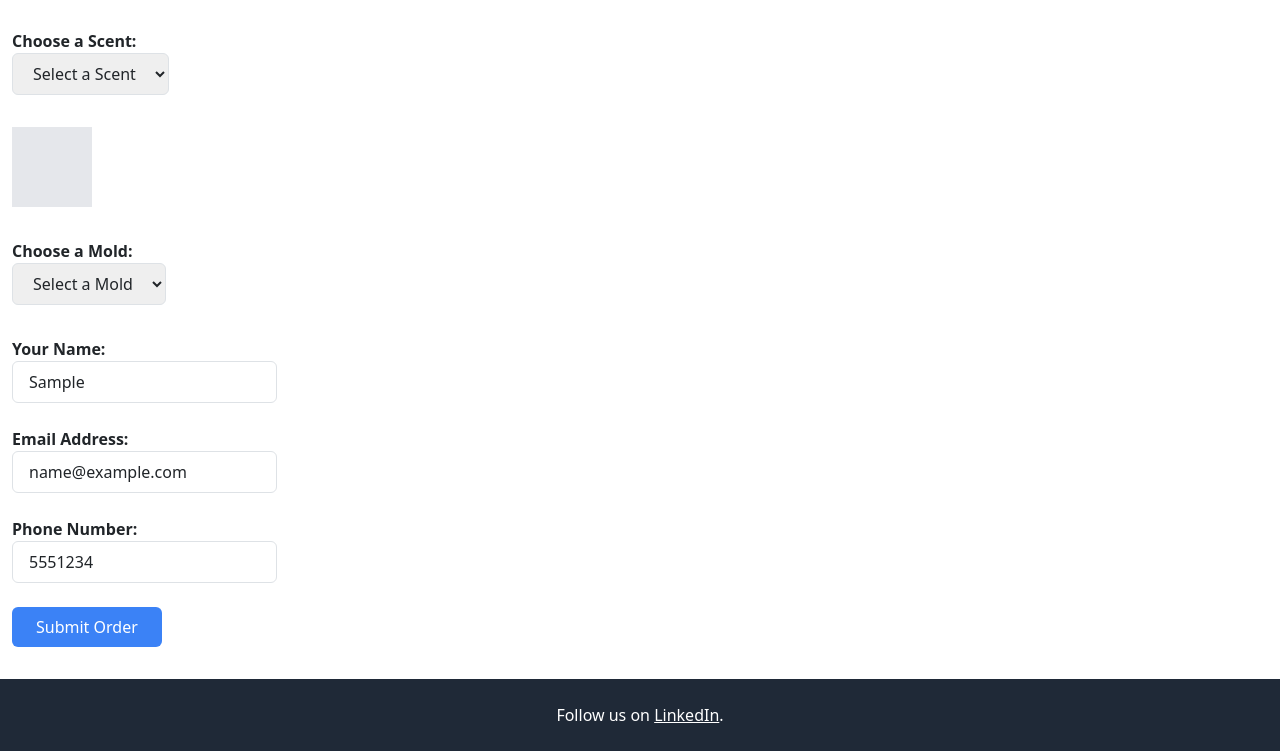
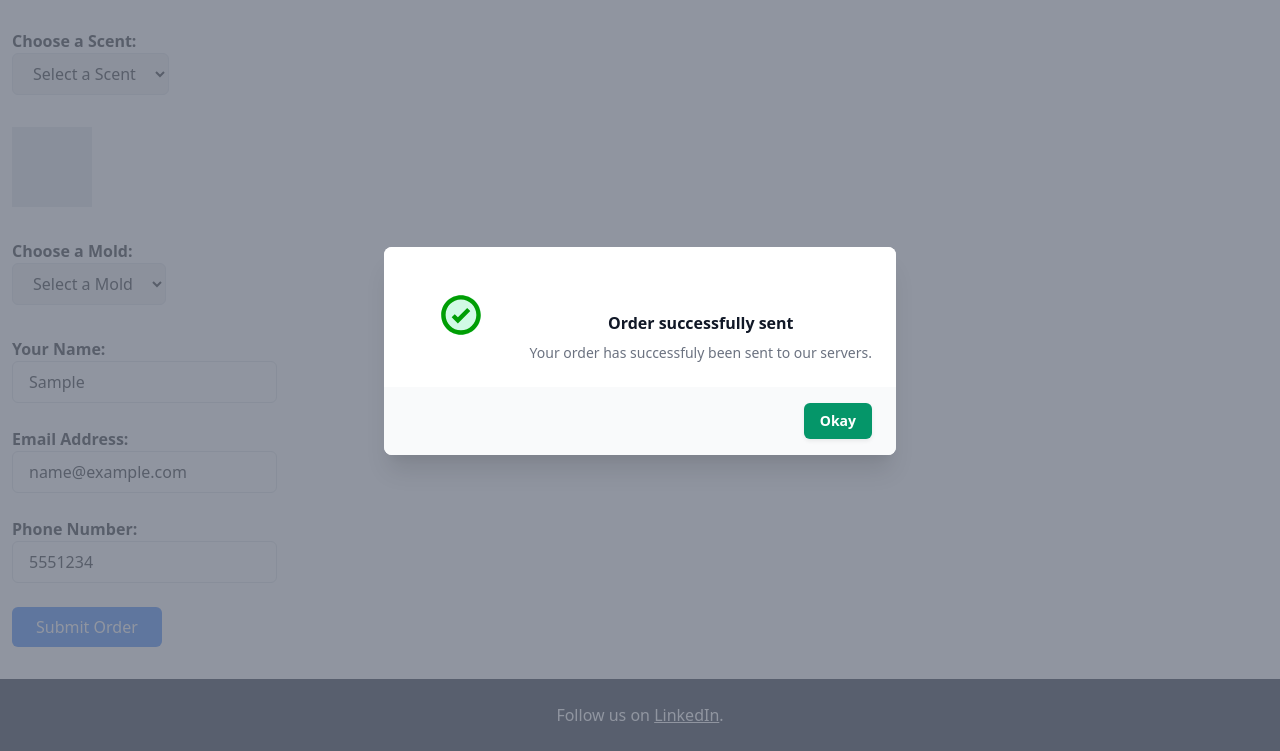
Before and after one commit to Aarav-Juneja/Nikki, a plain HTML site: page standard-order.html in a window 1280 px wide. Both pictures are taken after typing "Sample", "name@example.com", "5551234" into the empty fields and a click on the button "Submit Order". Shown: the part 425-1176 px from the top of the page. Drawn offline with nearby package versions, Linux system fonts and the light colour scheme; no server answers.

Commit message:
Fixed issue with standard order forms

```diff
--- a/standard-order.html
+++ b/standard-order.html
@@ -115,6 +115,60 @@
     </div>
   </footer>
 
+  <div class="relative z-10 hidden" aria-labelledby="modal-title" role="dialog" aria-modal="true" id="modal">
+    <!--
+      Background backdrop, show/hide based on modal state.
+
+      Entering: "ease-out duration-300"
+        From: "opacity-0"
+        To: "opacity-100"
+      Leaving: "ease-in duration-200"
+        From: "opacity-100"
+        To: "opacity-0"
+    -->
+    <div class="fixed inset-0 bg-gray-500 bg-opacity-75 transition-opacity"></div>
+
+    <div class="fixed inset-0 z-10 w-screen overflow-y-auto">
+      <div class="flex min-h-full items-end justify-center p-4 text-center sm:items-center sm:p-0">
+        <!--
+          Modal panel, show/hide based on modal state.
+
+          Entering: "ease-out duration-300"
+            From: "opacity-0 translate-y-4 sm:translate-y-0 sm:scale-95"
+            To: "opacity-100 translate-y-0 sm:scale-100"
+          Leaving: "ease-in duration-200"
+            From: "opacity-100 translate-y-0 sm:scale-100"
+            To: "opacity-0 translate-y-4 sm:translate-y-0 sm:scale-95"
+        -->
+        <div class="relative transform overflow-hidden rounded-lg bg-white text-left shadow-xl transition-all sm:my-8 sm:w-full sm:max-w-lg">
+          <div class="bg-white px-4 pb-4 pt-5 sm:p-6 sm:pb-4">
+            <div class="sm:flex sm:items-start">
+              <div class="mx-auto flex h-12 w-12 flex-shrink-0 items-center justify-center rounded-full bg-green-100 sm:mx-0 sm:h-10 sm:w-10">
+                <svg xmlns="http://www.w3.org/2000/svg" xmlns:xlink="http://www.w3.org/1999/xlink" version="1.1" width="256" height="256" viewBox="0 0 256 256" xml:space="preserve">
+
+                  <g style="stroke: none; stroke-width: 0; stroke-dasharray: none; stroke-linecap: butt; stroke-linejoin: miter; stroke-miterlimit: 10; fill: none; fill-rule: nonzero; opacity: 1;" transform="translate(1.4065934065934016 1.4065934065934016) scale(2.81 2.81)">
+                    <polygon points="37.95,64.44 23.78,50.27 30.85,43.2 37.95,50.3 59.15,29.1 66.22,36.17 " style="stroke: none; stroke-width: 1; stroke-dasharray: none; stroke-linecap: butt; stroke-linejoin: miter; stroke-miterlimit: 10; fill: rgb(0,158,4); fill-rule: nonzero; opacity: 1;" transform="  matrix(1 0 0 1 0 0) "/>
+                    <path d="M 45 90 C 20.187 90 0 69.813 0 45 C 0 20.187 20.187 0 45 0 c 24.813 0 45 20.187 45 45 C 90 69.813 69.813 90 45 90 z M 45 10 c -19.299 0 -35 15.701 -35 35 s 15.701 35 35 35 s 35 -15.701 35 -35 S 64.299 10 45 10 z" style="stroke: none; stroke-width: 1; stroke-dasharray: none; stroke-linecap: butt; stroke-linejoin: miter; stroke-miterlimit: 10; fill: rgb(0,158,4); fill-rule: nonzero; opacity: 1;" transform=" matrix(1 0 0 1 0 0) " stroke-linecap="round"/>
+                  </g>
+                  </svg>
+              </div>
+              <div class="mt-3 text-center sm:ml-4 sm:mt-0 sm:text-left">
+                <h3 class="text-base font-semibold leading-6 text-gray-900" id="modal-title">Order successfully sent</h3>
+                <div class="mt-2">
+                  <p class="text-sm text-gray-500">Your order has successfuly been sent to our servers.</p>
+                </div>
+              </div>
+            </div>
+          </div>
+          <div class="bg-gray-50 px-4 py-3 sm:flex sm:flex-row-reverse sm:px-6">
+            <button type="button" class="inline-flex w-full justify-center rounded-md bg-green-600 px-3 py-2 text-sm font-semibold text-white shadow-sm hover:bg-green-500 sm:ml-3 sm:w-auto" onclick="dismissModal()">Okay</button>
+          </div>
+        </div>
+      </div>
+    </div>
+  </div>
+
+
   <script src="https://code.jquery.com/jquery-3.7.0.slim.min.js" integrity="sha256-tG5mcZUtJsZvyKAxYLVXrmjKBVLd6VpVccqz/r4ypFE=" crossorigin="anonymous"></script>
   <script src="https://cdn.jsdelivr.net/npm/bootstrap@5.3.0/dist/js/bootstrap.bundle.min.js"></script>
   <script>
@@ -125,6 +179,8 @@
     const selectedSize = document.getElementById('selected-size');
     const selectedScent = document.getElementById('selected-scent');
     const selectedPrice = document.getElementById('selected-price');
+
+    const modal = document.getElementById('modal');
 
     sizeSelect.addEventListener('change', updateSelectedCandle);
     scentSelect.addEventListener('change', updateSelectedCandle);
@@ -163,11 +219,20 @@
       selectedPrice.textContent = "Price: $" + price;
     }
 
-    $("#submit").on("click", async e =>{
+    $("#submit").on("click", e =>{
       e.preventDefault()
-      await fetch(`https://docs.google.com/forms/d/e/1FAIpQLSfYlJLk22YEosGi2w0fJlJqEO2zokOvWFenp1nv_xogf021MA/formResponse?submit=Submit&usp=pp_url&entry.1787969660=${$("[name=candle-scent]").val()}&entry.1348480402=${$("[name=candle-size]").val()}&entry.212762989=${$("[name=mold]").val()}&entry.1649199031=${$("[name=name]").val()}&entry.415587158=${$("[name=email]").val()}&entry.2141702558=${$("[name=phone]").val()}`)
-      alert("Successfully sent request. You should not see this")
+      fetch(`https://docs.google.com/forms/d/e/1FAIpQLSfYlJLk22YEosGi2w0fJlJqEO2zokOvWFenp1nv_xogf021MA/formResponse?submit=Submit&usp=pp_url&entry.1787969660=${$("[name=candle-scent]").val()}&entry.1348480402=${$("[name=candle-size]").val()}&entry.212762989=${$("[name=mold]").val()}&entry.1649199031=${$("[name=name]").val()}&entry.415587158=${$("[name=email]").val()}&entry.2141702558=${$("[name=phone]").val()}`)
+      .then(() => {alert("You should not see this")})
+      .catch(activateModal)
     })
+
+    const dismissModal = () => {
+      modal.classList.add('hidden');
+    }
+
+    const activateModal = () => {
+      modal.classList.remove('hidden');
+    }
   </script>
 
 
```
